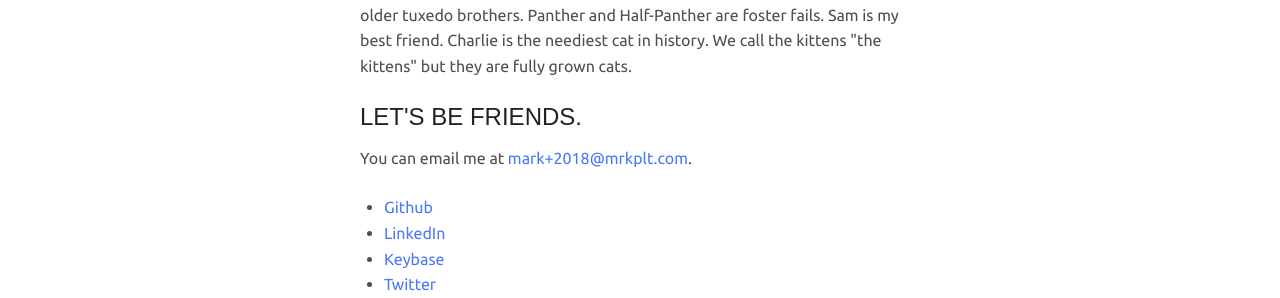
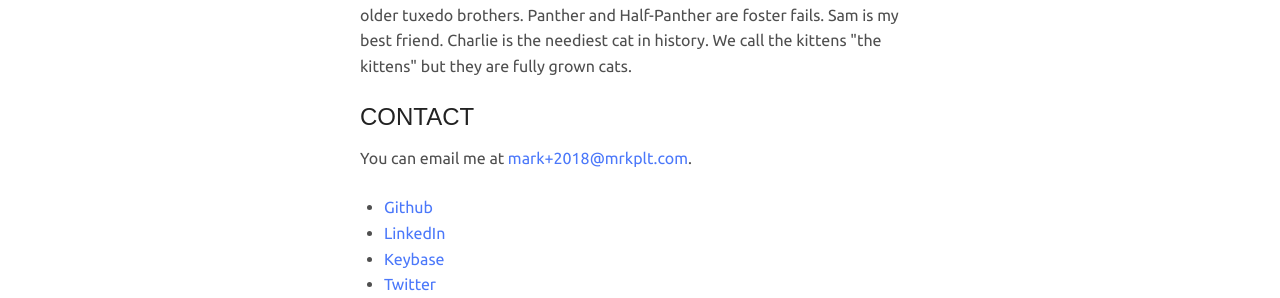
Before and after one commit to mrkplt/mrkplt.github.io, a Jekyll site: the page built from index.html, in a window 1280 px wide. Shown: the part 957-1255 px from the top of the page. Built offline with Jekyll 4.4.1, drawn with Linux system fonts in a browser that asks for light colours; some web fonts are replaced.

Commit message:
Update social.html

```diff
--- a/_includes/social.html
+++ b/_includes/social.html
@@ -1,4 +1,4 @@
-<h2 id='social'>Let's be friends.</h2>
+<h2 id='social'>Contact</h2>
   <p>
     You can email me at <a href="mailto:mark.platt.2019@mrkplt.com">mark+2018@mrkplt.com</a>.
   </p>
```
